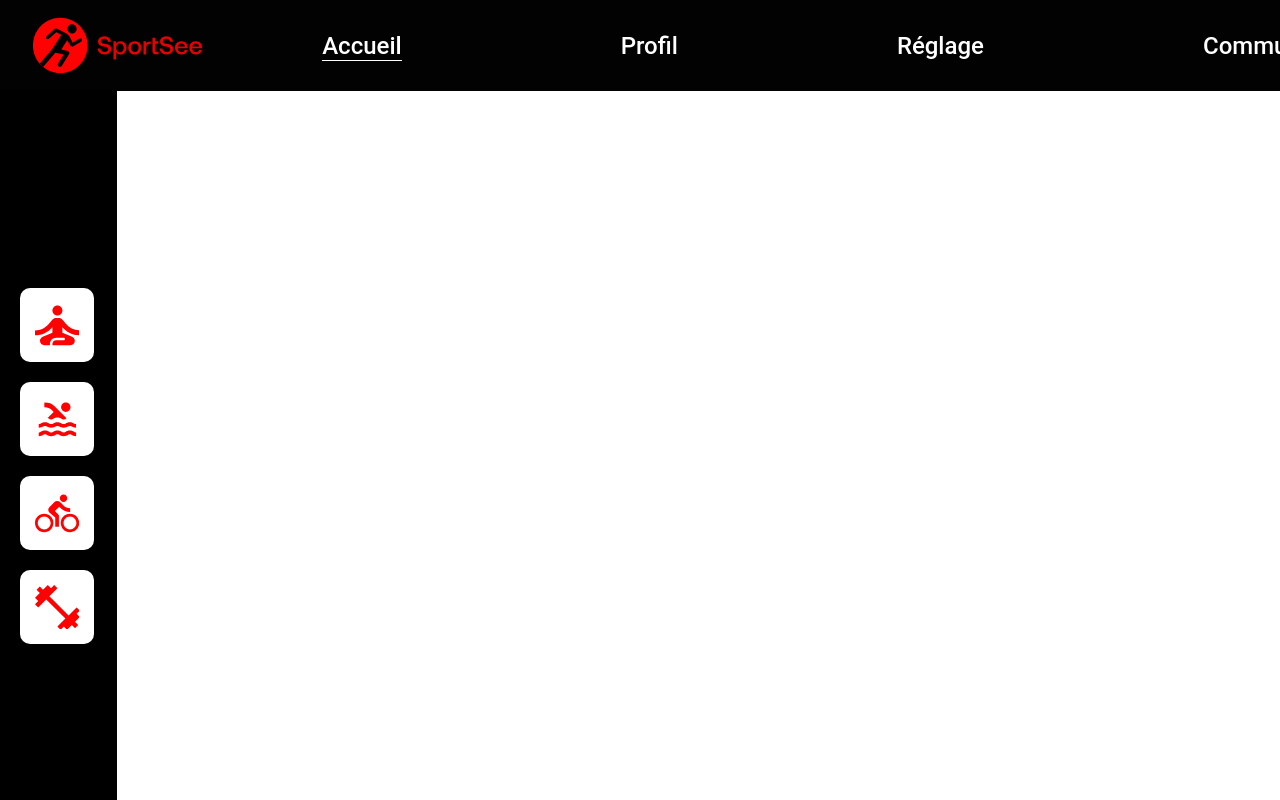
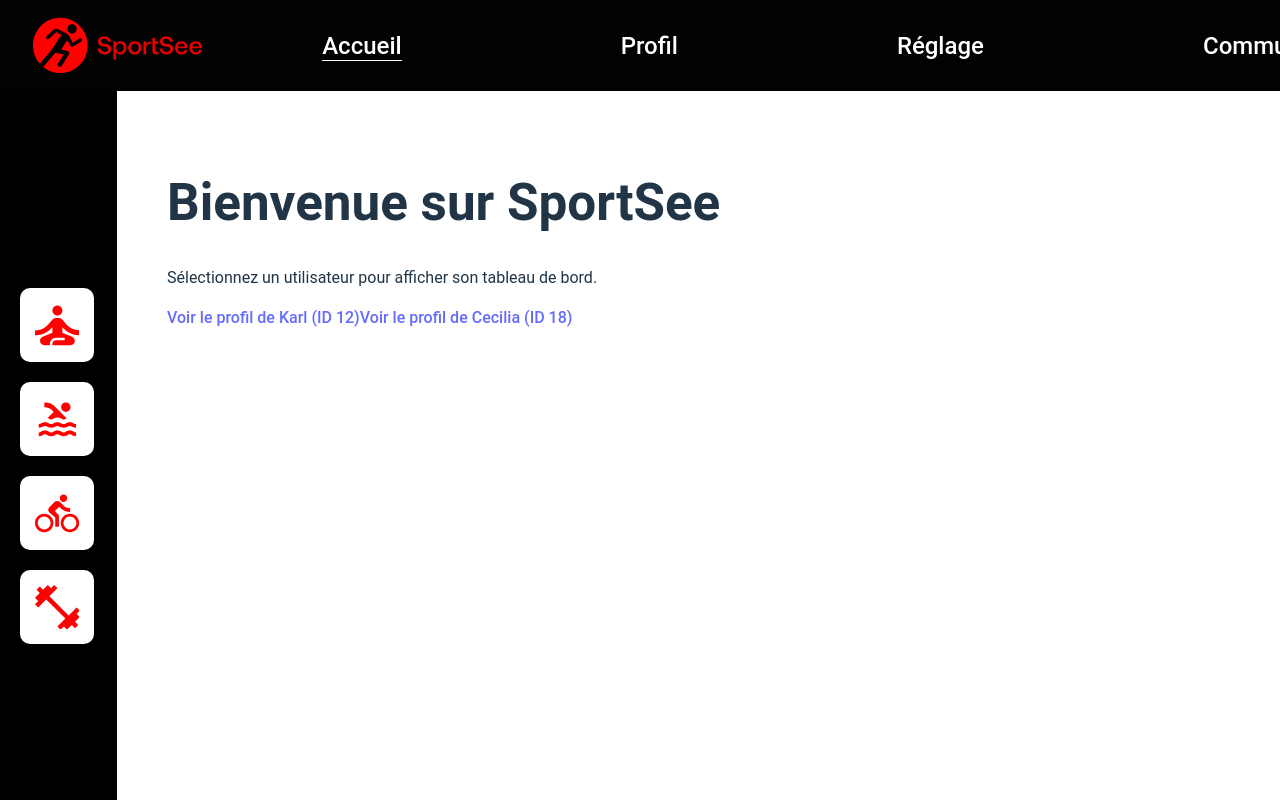
Before and after one commit to RodolpheACHY/SportSeeFront, a React (Vite) app: page / in a window 1280 px wide. Shown: the top 800 px of the page. Built offline with nearby package versions, Linux system fonts and the light colour scheme.

Commit message:
Add HomePage route to Router component

```diff
--- a/src/Router.jsx
+++ b/src/Router.jsx
@@ -2,12 +2,14 @@ import { BrowserRouter, Routes, Route } from "react-router-dom";
 import Page404 from "./pages/page404/Page404";
 import ProfilPage from "./pages/profilPage/ProfilPage";
 import Layout from "./components/layout/Layout";
+import HomePage from "./pages/homePage/HomePage";
 
 function Router() {
   return (
     <BrowserRouter>
         <Routes>
           <Route path="/" element={<Layout />}>
+              <Route index element={<HomePage />} />
               <Route path="profil/:id" element={<ProfilPage/>} />
               <Route path="*" element={<Page404 />} />
           </Route>
```
